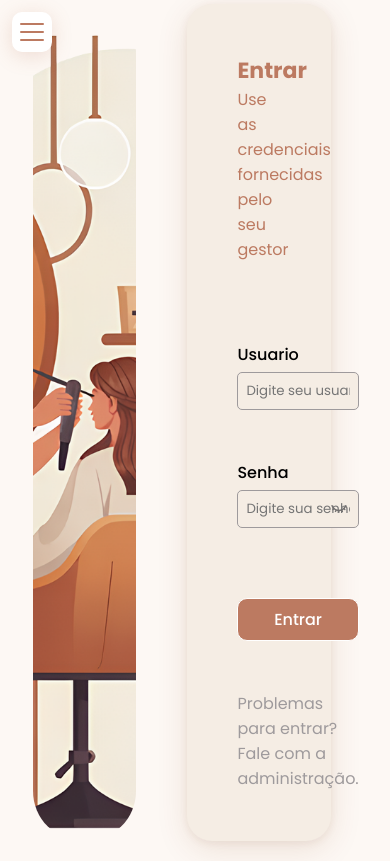
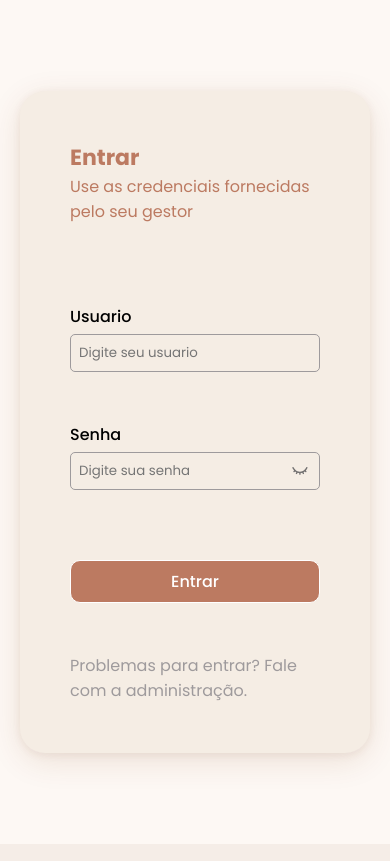
Before and after one commit to GuAzevedoDev/AgendaPY, a Flask app: page /login in a window 390 px wide. Run offline with Flask 3, Linux system fonts and the light colour scheme.

Commit message:
responsividade login resolvida

```diff
--- a/views/static/css/paginas/login.css
+++ b/views/static/css/paginas/login.css
@@ -4,6 +4,10 @@
   align-items: center;
   height: 100vh;
   background: #fdf8f4;
+}
+
+#login .btn-menu-mobile {
+  display: none;
 }
 
 .main-login {
@@ -98,6 +102,18 @@
   font-size: 1rem;
 }
 
-.direita-main-login form a:hover{
+.direita-main-login form a:hover {
   color: var(--cor-p1);
 }
+
+@media (max-width: 1300px) {
+  #login .imagem-main {
+    display: none;
+  }
+  .main-login {
+    grid-template-columns: 1fr;
+  }
+  .direita-main-login {
+    width: 100%;
+  }
+}
--- a/views/templates/base.html
+++ b/views/templates/base.html
@@ -11,7 +11,7 @@
   <title>{%block titulo%}{%endblock%}</title>
   {%block script_tag%}
   <script defer src="../static/js/{%block js_arquivo%}{%endblock%}"></script>{%endblock%}
-  <link rel="stylesheet" href="{{ url_for('static', filename='css/style.min.css') }}">
+  <link rel="stylesheet" href="{{ url_for('static', filename='css/style.css') }}">
 </head>
 
 <body id="{%block id%}{%endblock%}">
```
Also changed, not shown: views/static/css/paginas/clientes.css (line endings or trailing spaces).
